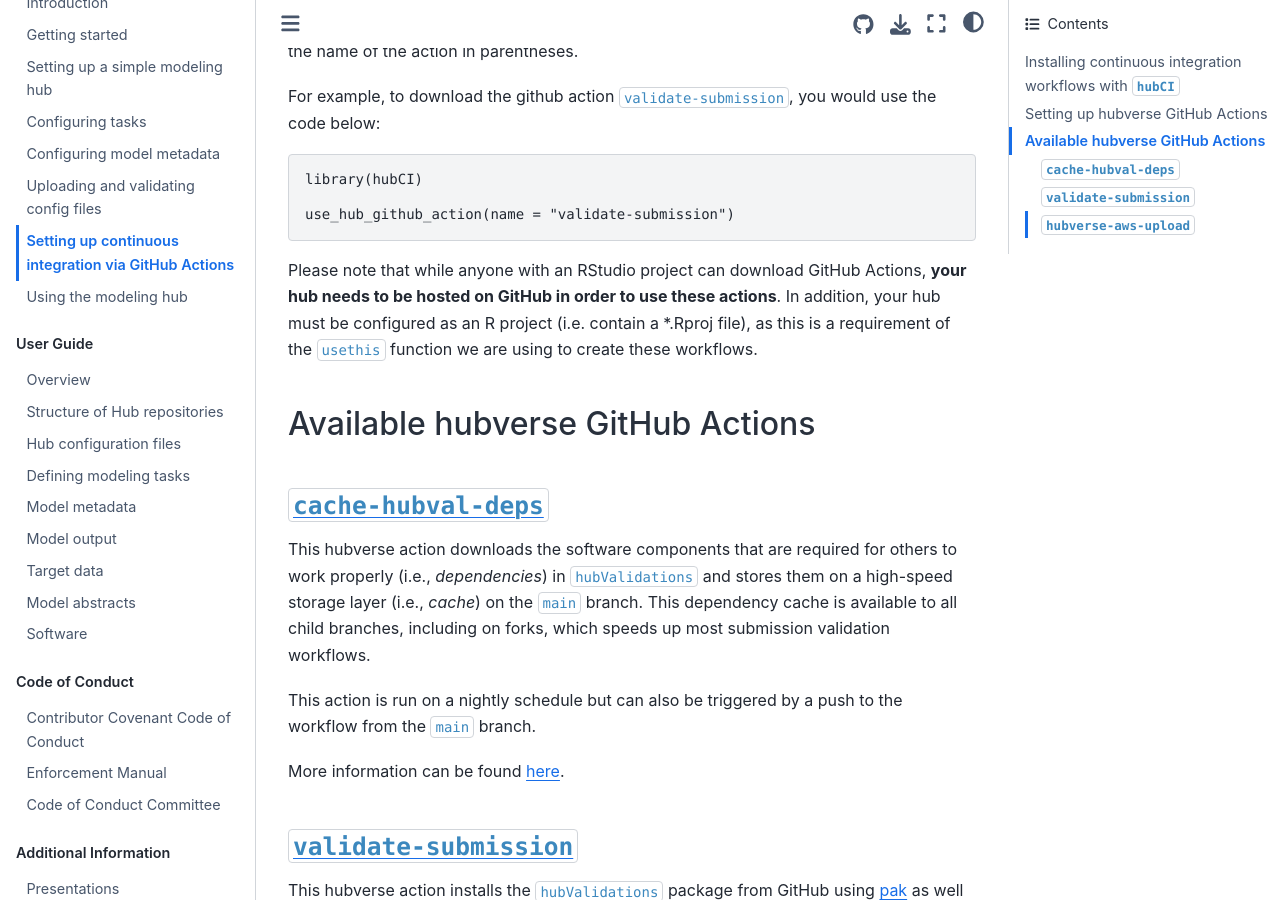
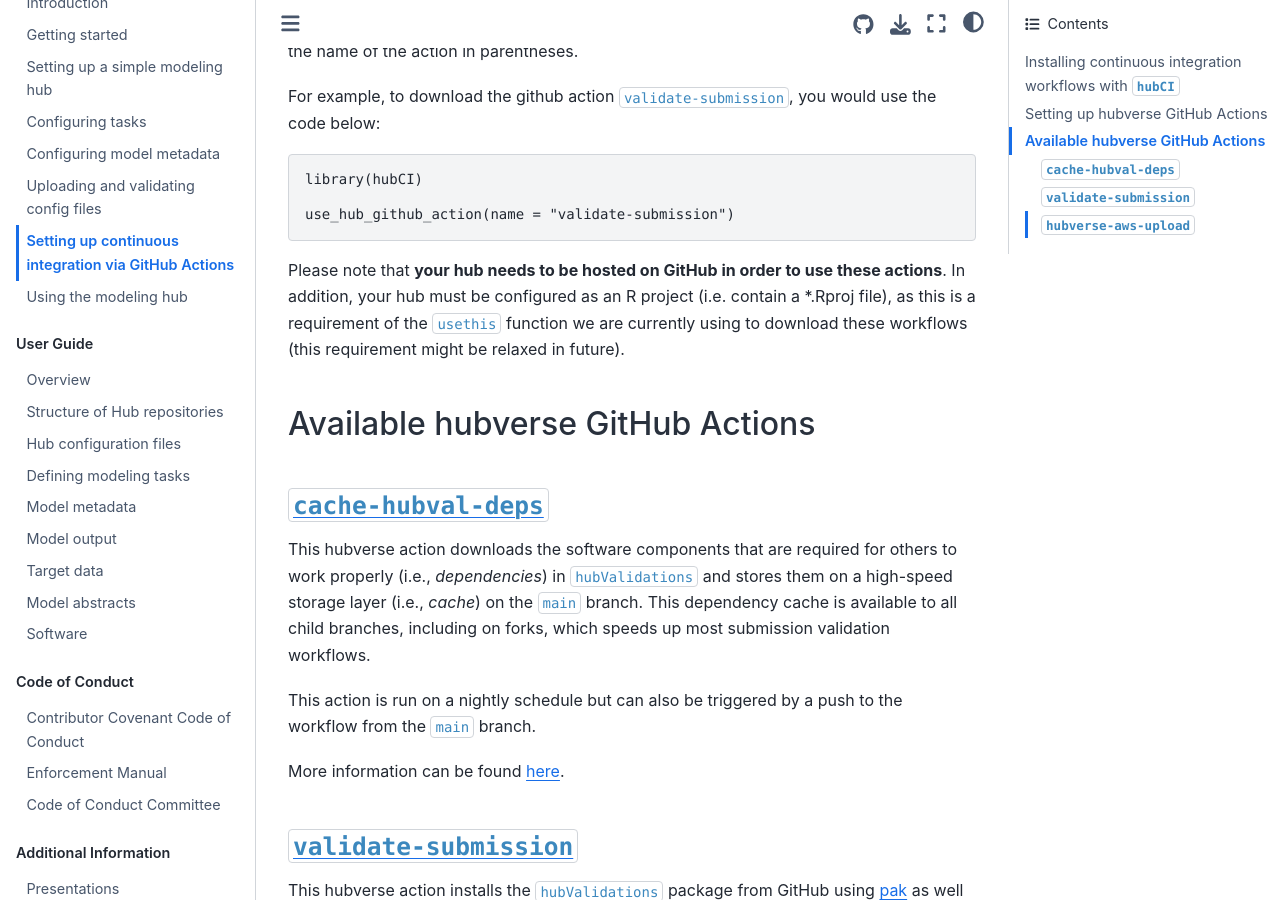
Before and after one commit to hubverse-org/hubDocs, a Sphinx documentation site: the page built from docs/source/quickstart-hub-admin/continuous-integration.md, in a window 1280 px wide and 900 px high, scrolled down 1147 px. Built offline with Sphinx 7.4.7 and the Sphinx Book theme 1.1.4, drawn with Linux system fonts in a browser that asks for light colours.

Commit message:
Update docs/source/quickstart-hub-admin/continuous-integration.md

````diff
--- a/docs/source/quickstart-hub-admin/continuous-integration.md
+++ b/docs/source/quickstart-hub-admin/continuous-integration.md
@@ -35,7 +35,7 @@ library(hubCI)
 use_hub_github_action(name = "validate-submission")
 ```
 
-Please note that while anyone with an RStudio project can download GitHub Actions, **your hub needs to be hosted on GitHub in order to use these actions**. In addition, your hub must be configured as an R project (i.e. contain a *.Rproj file), as this is a requirement of the `usethis` function we are using to create these workflows.
+Please note that **your hub needs to be hosted on GitHub in order to use these actions**. In addition, your hub must be configured as an R project (i.e. contain a *.Rproj file), as this is a requirement of the `usethis` function we are currently using to download these workflows (this requirement might be relaxed in future).
 
 ## Available hubverse GitHub Actions
 
````
